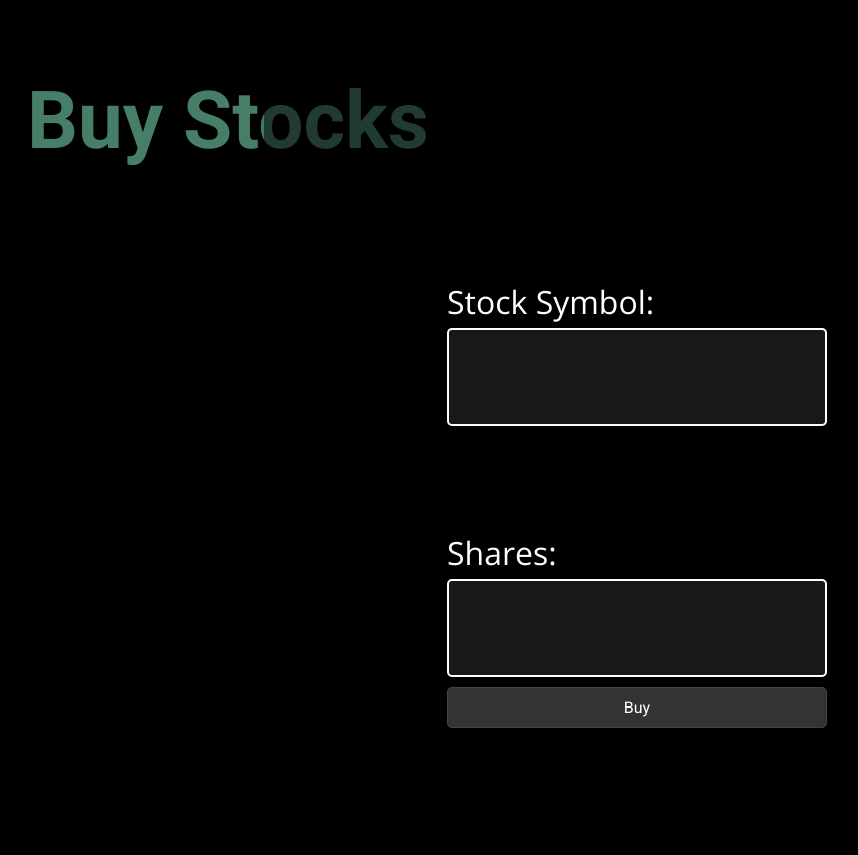
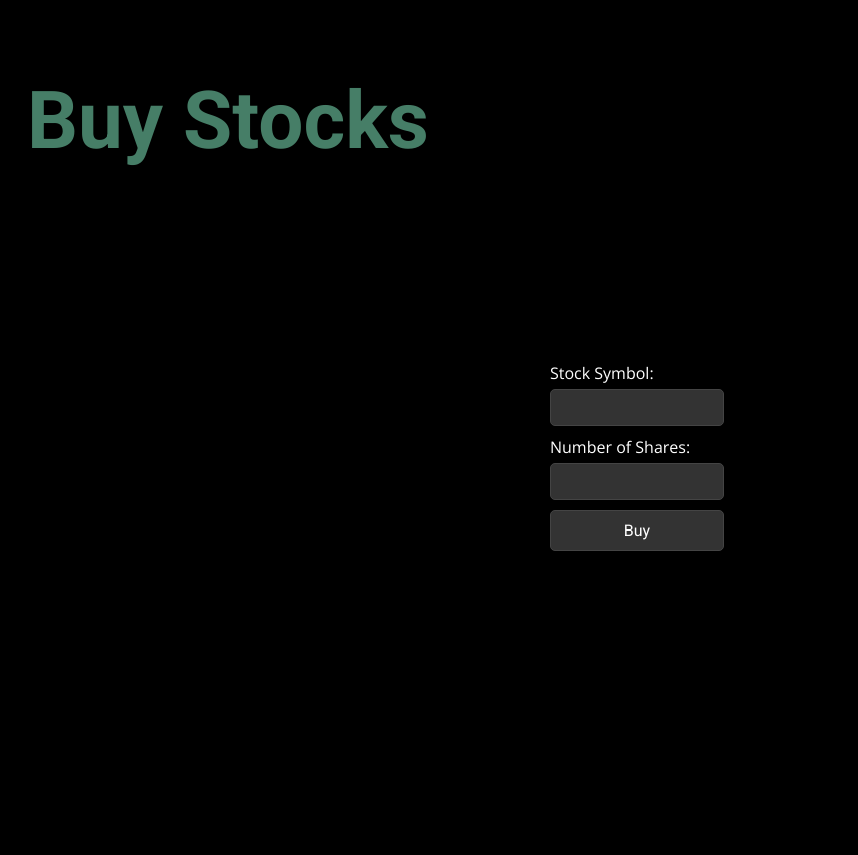
Before and after one commit to Buraisu-tiu/TouZi, a Flask app: page /buy in a window 1280 px wide. Shown: the part 79-934 px from the top of the page, without its empty margins (3-861 px from the left). After the commit the page ends 630 px from the top, so only its background shows below. Run offline with Flask 3, Linux system fonts and the light colour scheme; the visitor is signed in with stand-in values (Sample User, id 1); some web fonts are replaced.

Commit message:
No longer supporst negative buying and selling of shares

```diff
--- a/Stock/app.py
+++ b/Stock/app.py
@@ -73,10 +73,10 @@
     shares = db.Column(db.Float, nullable=False)
     price = db.Column(db.Float, nullable=False)
     total_amount = db.Column(db.Float, nullable=False)
-    transaction_type = db.Column(db.String(4), nullable=False)  # 'BUY' or 'SELL'
+    transaction_type = db.Column(db.String(4), nullable=False)  # VARCHAR(4) to accommodate 'BUY' and 'SS'
     timestamp = db.Column(db.DateTime, default=datetime.utcnow)
     profit_loss = db.Column(db.Float, nullable=True)
-    user = db.relationship('User', backref=db.backref('transactions', lazy=True))
+
 
 def init_db():
     with app.app_context():
@@ -195,11 +195,16 @@
     user = db.session.get(User, user_id)  # Use Session.get() method
     if request.method == 'POST':
         symbol = request.form['symbol']
+        shares = float(request.form['shares'])  # Convert to native Python float
+
+        if shares <= 0:  # Server-side validation for positive shares
+            return "Number of shares must be positive."
+
         df = fetch_stock_data(symbol)
         if df is not None:
             latest_price = float(df.iloc[0]['c'])  # Convert to native Python float
-            shares = float(request.form['shares'])  # Convert to native Python float
-            cost = latest_price * shares  # No need to convert as both are already floats
+            cost = latest_price * shares  # Calculate cost
+
             if user.balance >= cost:
                 portfolio = Portfolio.query.filter_by(user_id=user_id, symbol=symbol).first()
                 if portfolio:
@@ -207,7 +212,7 @@
                 else:
                     portfolio = Portfolio(user_id=user_id, symbol=symbol, shares=shares, purchase_price=latest_price)
                     db.session.add(portfolio)
-                user.balance -= cost  # No need to convert as it's already a float
+                user.balance -= cost  # Deduct cost for positive shares
 
                 # Log the buy transaction
                 transaction = Transaction(user_id=user_id, symbol=symbol, shares=shares, price=latest_price, total_amount=cost, transaction_type='BUY')
@@ -220,6 +225,7 @@
         else:
             return "Failed to fetch stock data."
     return render_template('buy.html', user=user)
+
 
 @app.route('/sell', methods=['GET', 'POST'])
 def sell():
--- a/Stock/templates/buy.html
+++ b/Stock/templates/buy.html
@@ -3,13 +3,26 @@
 <h1>Buy Stocks</h1>
 <div class="centered-form">
     <div class="form-container">
-        <form method="POST">
-            <label for="symbol" class="buy_title">Stock Symbol:</label>
-            <input class='buy_input' type="text" id="symbol" name="symbol" style="border:2px solid rgb(255, 255, 255)" required >
-            <label for="shares" class="buy_title">Shares:</label>
-            <input class='buy_input' type="number" id="shares" name="shares" step="any" style="border:2px solid rgb(255, 255, 255)" required>
+        <form method="POST" onsubmit="return validateForm()">
+            <label for="symbol">Stock Symbol:</label>
+            <input type="text" id="symbol" name="symbol" required>
+
+            <label for="shares">Number of Shares:</label>
+            <input type="number" id="shares" name="shares" min="0.001" step="0.001" required> <!-- Added step="0.001" -->
+
             <button type="submit">Buy</button>
-        </form>
+          </form>
+
+          <script>
+          function validateForm() {
+              const shares = document.getElementById('shares').value;
+              if (shares <= 0) {
+                  alert('Please enter a positive number of shares.');
+                  return false;
+              }
+              return true;
+          }
+          </script>
     </div>
 </div>
 {% endblock %}
```
Also changed, not shown: Stock/templates/sell.html (+18 -5 lines).
